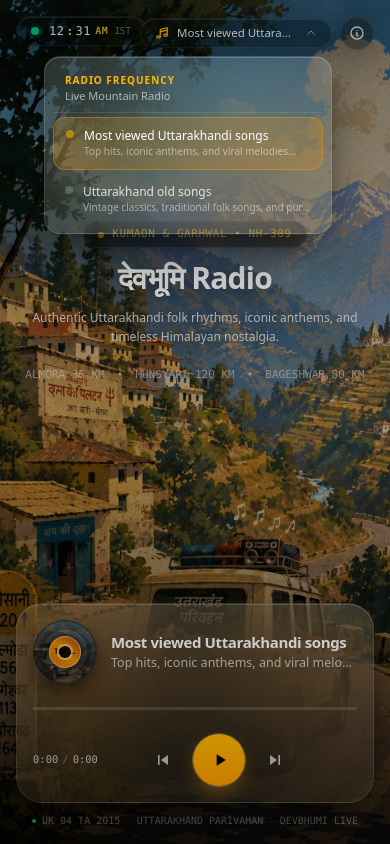
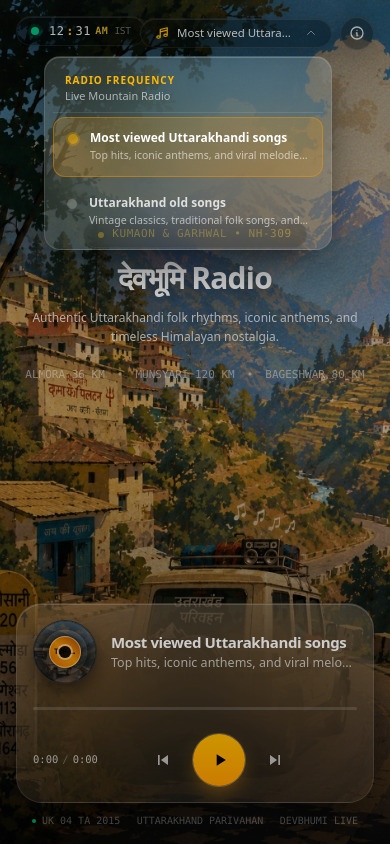
Before and after one commit to DheerajSChauhan/uttarakhand-nostalgia-player, a Next.js app: page / in a window 390 px wide. Both pictures are taken after a click on the button "Most viewed Uttarakhandi songs". Built offline with nearby package versions, Linux system fonts and the light colour scheme.

Commit message:
fix: correct vice-versa playlist IDs and enhance mobile touch target responsiveness

```diff
--- a/components/TopBar.tsx
+++ b/components/TopBar.tsx
@@ -106,7 +106,7 @@ export function TopBar({
                   </p>
                   <p className="text-[11px] text-white/60">Live Mountain Radio</p>
                 </div>
-                <div className="mt-1 space-y-1">
+                <div className="mt-1 space-y-1.5">
                   {playlists.map((playlist) => {
                     const isSelected = playlist.id === currentPlaylist.id;
 
@@ -118,20 +118,20 @@ export function TopBar({
                           if (onSelectPlaylist) onSelectPlaylist(playlist);
                           setShowPlaylistMenu(false);
                         }}
-                        className={`w-full text-left px-3 py-2.5 rounded-xl transition-all flex items-start gap-2.5 ${
+                        className={`w-full text-left px-3.5 py-3 rounded-xl transition-all flex items-start gap-3 active:scale-[0.98] ${
                           isSelected
                             ? "bg-amber-500/20 text-white border border-amber-500/40"
-                            : "text-white/80 hover:bg-white/10 hover:text-white"
+                            : "text-white/80 hover:bg-white/10 active:bg-white/15 hover:text-white"
                         }`}
                       >
                         <div
-                          className={`mt-0.5 w-2 h-2 rounded-full flex-shrink-0 ${
-                            isSelected ? "bg-amber-400 animate-pulse" : "bg-white/20"
+                          className={`mt-1 w-2.5 h-2.5 rounded-full flex-shrink-0 ${
+                            isSelected ? "bg-amber-400 animate-pulse ring-2 ring-amber-400/40" : "bg-white/20"
                           }`}
                         />
                         <div className="flex-1 min-w-0">
-                          <p className="text-xs font-medium truncate">{playlist.name}</p>
-                          <p className="text-[10px] text-white/50 line-clamp-1">
+                          <p className="text-xs font-semibold truncate">{playlist.name}</p>
+                          <p className="text-[10.5px] text-white/60 line-clamp-1 mt-0.5">
                             {playlist.tagline}
                           </p>
                         </div>
--- a/lib/tracks.ts
+++ b/lib/tracks.ts
@@ -7,7 +7,7 @@ export const PLAYLISTS: Playlist[] = [
     tagline: "Top hits, iconic anthems, and viral melodies from the hills",
     description: "Authentic Uttarakhandi folk rhythms, iconic anthems, and timeless Himalayan nostalgia.",
     source: "youtube-playlist",
-    youtubePlaylistId: "PLAjHrQ1Nk_uM",
+    youtubePlaylistId: "PLMzZ6O7pRV98",
     bgWide: "/bg/scene-wide.png",
     bgTall: "/bg/scene-tall.png",
     tracks: [],
@@ -18,7 +18,7 @@ export const PLAYLISTS: Playlist[] = [
     tagline: "Vintage classics, traditional folk songs, and pure hill heritage",
     description: "Golden era mountain folk melodies, traditional village reverie, and soulful acoustic heritage.",
     source: "youtube-playlist",
-    youtubePlaylistId: "PLMzZ6O7pRV98",
+    youtubePlaylistId: "PLAjHrQ1Nk_uM",
     bgWide: "/bg/old-wide.jpg",
     bgTall: "/bg/old-tall.jpg",
     tracks: [],
```
